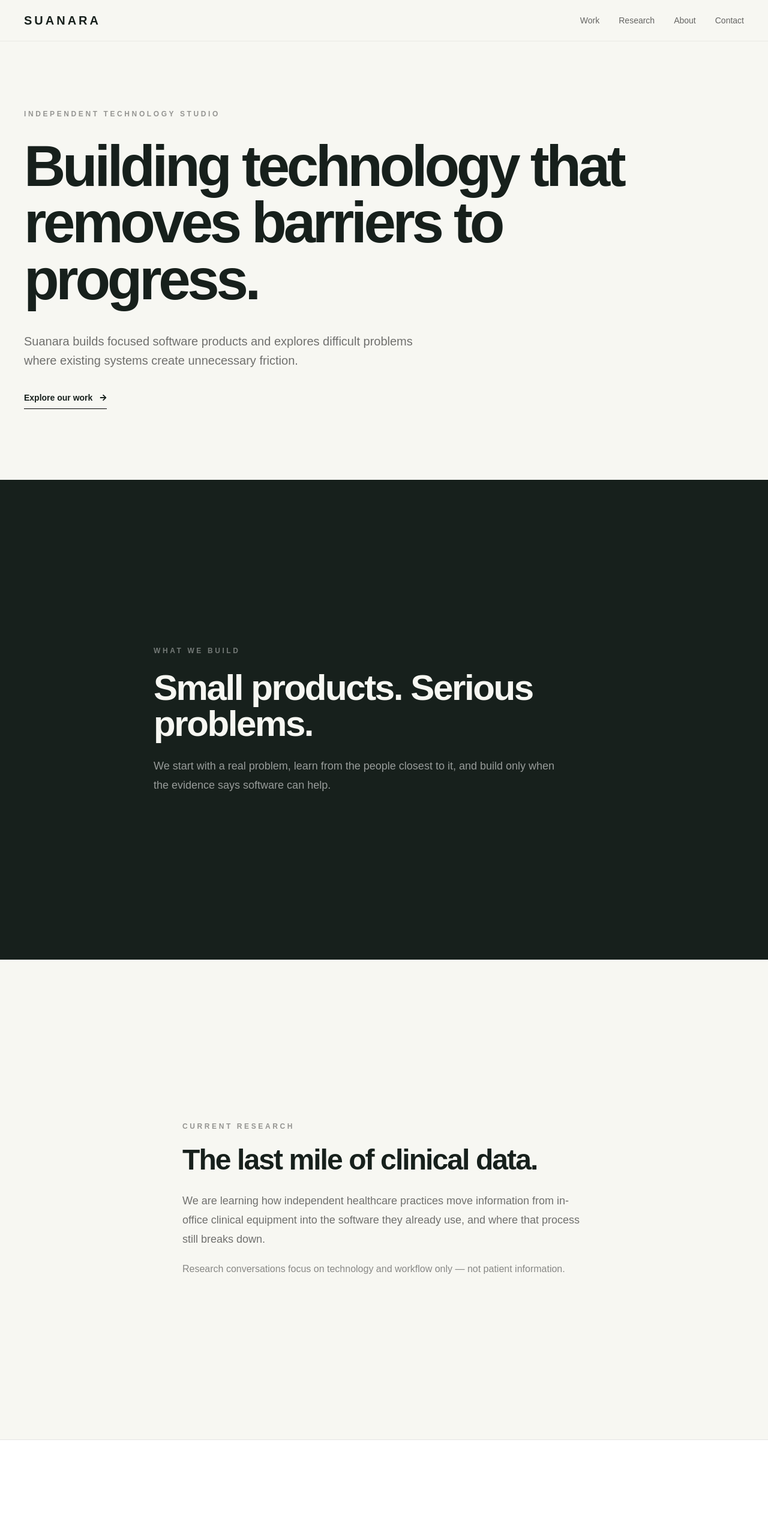
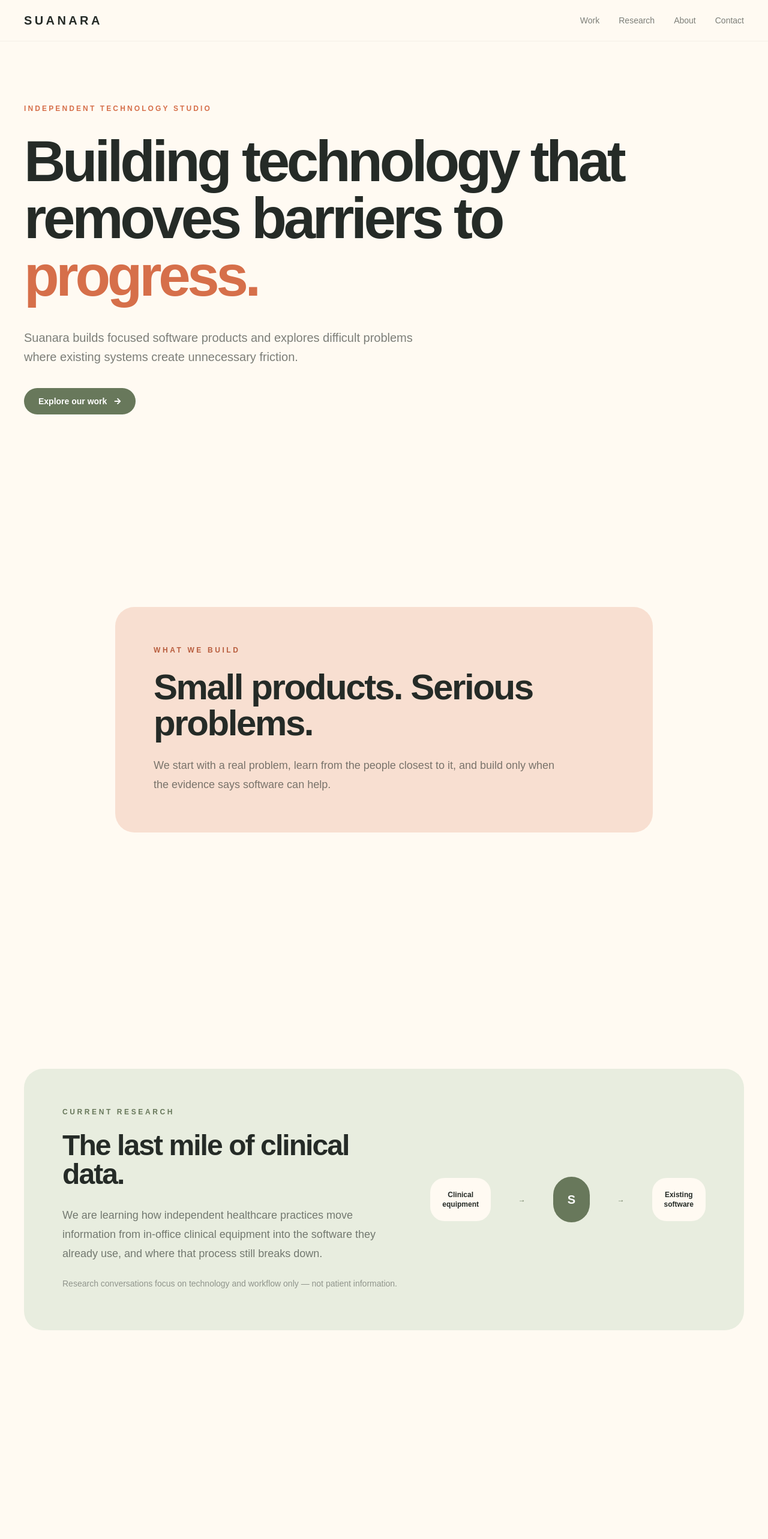
Before and after one commit to leracraft/portfolio, a Next.js app: page / in a window 1280 px wide. Shown: the top 2566 px of the page at 60% size. Built offline with nearby package versions, Linux system fonts and the light colour scheme.

Commit message:
Apply warm human-centered Suanara visual direction

```diff
--- a/app/page.tsx
+++ b/app/page.tsx
@@ -5,84 +5,50 @@ import { FaArrowRight, FaEnvelope, FaGithub, FaLinkedin } from "react-icons/fa";
 
 export default function Home() {
   return (
-    <main className="min-h-screen bg-[#f7f7f2] text-[#17201c] selection:bg-[#dce7df]">
-      <header className="fixed inset-x-0 top-0 z-50 border-b border-black/5 bg-[#f7f7f2]/95 backdrop-blur-xl">
+    <main className="min-h-screen bg-[#fffaf2] text-[#252b27] selection:bg-[#f6cdb8]">
+      <header className="fixed inset-x-0 top-0 z-50 border-b border-[#252b27]/5 bg-[#fffaf2]/95 backdrop-blur-xl">
         <div className="mx-auto flex max-w-7xl items-center justify-between px-6 py-5 lg:px-10">
-          <a href="#top" className="text-xl font-black tracking-[0.2em]">SUANARA</a>
-          <nav className="hidden items-center gap-8 text-sm font-medium text-black/60 md:flex">
-            <a href="#work" className="hover:text-black">Work</a>
-            <a href="#research" className="hover:text-black">Research</a>
-            <a href="#about" className="hover:text-black">About</a>
-            <a href="#contact" className="hover:text-black">Contact</a>
+          <a href="#top" className="text-xl font-black tracking-[0.22em]">SUANARA</a>
+          <nav className="hidden items-center gap-8 text-sm font-medium text-[#252b27]/60 md:flex">
+            <a href="#work" className="transition hover:text-[#d66f4a]">Work</a><a href="#research" className="transition hover:text-[#d66f4a]">Research</a><a href="#about" className="transition hover:text-[#d66f4a]">About</a><a href="#contact" className="transition hover:text-[#d66f4a]">Contact</a>
           </nav>
         </div>
       </header>
 
       <section id="top" className="flex min-h-screen items-center px-6 pb-16 pt-32 lg:px-10">
         <div className="mx-auto w-full max-w-7xl">
-          <motion.p initial={{ opacity: 0 }} animate={{ opacity: 1 }} className="mb-6 text-[11px] font-bold uppercase tracking-[0.26em] text-black/40 sm:mb-8 sm:text-xs sm:tracking-[0.3em]">
-            Independent technology studio
-          </motion.p>
-          <motion.h1 initial={{ opacity: 0, y: 20 }} animate={{ opacity: 1, y: 0 }} transition={{ duration: 0.65 }} className="max-w-5xl text-[3.6rem] font-black leading-[0.98] tracking-[-0.055em] sm:text-7xl lg:text-8xl">
-            Building technology that removes barriers to progress.
-          </motion.h1>
-          <motion.p initial={{ opacity: 0, y: 12 }} animate={{ opacity: 1, y: 0 }} transition={{ delay: 0.18 }} className="mt-8 max-w-2xl text-lg leading-8 text-black/55 sm:mt-10 sm:text-xl">
-            Suanara builds focused software products and explores difficult problems where existing systems create unnecessary friction.
-          </motion.p>
-          <a href="#work" className="mt-9 inline-flex items-center gap-3 border-b border-black pb-2 text-sm font-bold">
-            Explore our work <FaArrowRight className="text-xs" />
-          </a>
+          <motion.p initial={{ opacity: 0 }} animate={{ opacity: 1 }} className="mb-6 text-[11px] font-bold uppercase tracking-[0.26em] text-[#d66f4a] sm:mb-8 sm:text-xs">Independent technology studio</motion.p>
+          <motion.h1 initial={{ opacity: 0, y: 20 }} animate={{ opacity: 1, y: 0 }} transition={{ duration: .65 }} className="max-w-5xl text-[3.35rem] font-black leading-[.99] tracking-[-.055em] sm:text-7xl lg:text-8xl">Building technology that removes barriers to <span className="text-[#d66f4a]">progress.</span></motion.h1>
+          <motion.p initial={{ opacity: 0, y: 12 }} animate={{ opacity: 1, y: 0 }} transition={{ delay: .18 }} className="mt-8 max-w-2xl text-lg leading-8 text-[#252b27]/60 sm:mt-10 sm:text-xl">Suanara builds focused software products and explores difficult problems where existing systems create unnecessary friction.</motion.p>
+          <a href="#work" className="mt-9 inline-flex items-center gap-3 rounded-full bg-[#68785b] px-6 py-3 text-sm font-bold text-white transition hover:-translate-y-0.5">Explore our work <FaArrowRight className="text-xs" /></a>
         </div>
       </section>
 
-      <section id="work" className="border-t border-black/10 bg-[#17201c] px-6 py-24 text-[#f7f7f2] lg:px-10 lg:py-28">
-        <div className="mx-auto max-w-7xl">
-          <p className="text-xs font-bold uppercase tracking-[0.3em] text-white/40">What we build</p>
-          <h2 className="mt-6 max-w-3xl text-5xl font-black tracking-[-0.04em] sm:text-6xl">Small products. Serious problems.</h2>
-          <p className="mt-6 max-w-2xl text-lg leading-8 text-white/55">We start with a real problem, learn from the people closest to it, and build only when the evidence says software can help.</p>
+      <section id="work" className="px-6 py-24 lg:px-10 lg:py-28">
+        <div className="mx-auto max-w-7xl rounded-[2rem] bg-[#f8dfd1] p-8 sm:p-12 lg:p-16">
+          <p className="text-xs font-bold uppercase tracking-[.3em] text-[#b85d3e]">What we build</p>
+          <h2 className="mt-6 max-w-3xl text-5xl font-black tracking-[-.04em] sm:text-6xl">Small products. Serious problems.</h2>
+          <p className="mt-6 max-w-2xl text-lg leading-8 text-[#252b27]/60">We start with a real problem, learn from the people closest to it, and build only when the evidence says software can help.</p>
         </div>
       </section>
 
-      <section id="research" className="px-6 py-24 lg:px-10 lg:py-28">
-        <div className="mx-auto max-w-7xl">
-          <p className="text-xs font-bold uppercase tracking-[0.3em] text-black/40">Current research</p>
-          <h2 className="mt-6 max-w-3xl text-5xl font-black tracking-[-0.04em]">The last mile of clinical data.</h2>
-          <p className="mt-7 max-w-2xl text-lg leading-8 text-black/55">We are learning how independent healthcare practices move information from in-office clinical equipment into the software they already use, and where that process still breaks down.</p>
-          <p className="mt-5 max-w-2xl leading-7 text-black/45">Research conversations focus on technology and workflow only — not patient information.</p>
+      <section id="research" className="px-6 py-16 lg:px-10 lg:py-24">
+        <div className="mx-auto grid max-w-7xl gap-10 rounded-[2rem] bg-[#e8eddf] p-8 sm:p-12 lg:grid-cols-[1fr_.8fr] lg:p-16">
+          <div><p className="text-xs font-bold uppercase tracking-[.3em] text-[#68785b]">Current research</p><h2 className="mt-6 max-w-3xl text-5xl font-black tracking-[-.04em]">The last mile of clinical data.</h2><p className="mt-7 max-w-2xl text-lg leading-8 text-[#252b27]/60">We are learning how independent healthcare practices move information from in-office clinical equipment into the software they already use, and where that process still breaks down.</p><p className="mt-5 max-w-2xl text-sm leading-7 text-[#252b27]/45">Research conversations focus on technology and workflow only — not patient information.</p></div>
+          <div className="flex items-center justify-center"><div className="flex w-full items-center justify-between gap-3 text-center text-xs font-bold"><div className="rounded-3xl bg-[#fffaf2] p-5">Clinical<br/>equipment</div><span className="text-[#68785b]">→</span><div className="rounded-full bg-[#68785b] p-6 text-xl text-white">S</div><span className="text-[#68785b]">→</span><div className="rounded-3xl bg-[#fffaf2] p-5">Existing<br/>software</div></div></div>
         </div>
       </section>
 
-      <section id="about" className="border-y border-black/10 bg-white px-6 py-24 lg:px-10 lg:py-28">
-        <div className="mx-auto grid max-w-7xl gap-12 md:grid-cols-[0.65fr_1fr] md:items-center">
-          <div className="overflow-hidden bg-[#eef0eb]">
-            <img src="/profile.jpg" alt="Lera Suanu, founder of Suanara" className="aspect-square h-full w-full object-cover" />
-          </div>
-          <div>
-            <p className="text-xs font-bold uppercase tracking-[0.3em] text-black/40">Founder</p>
-            <h2 className="mt-6 text-5xl font-black tracking-[-0.04em]">Lera Suanu</h2>
-            <p className="mt-7 max-w-2xl text-lg leading-8 text-black/55">Lera is a software engineer focused on full-stack systems, cloud infrastructure, automation, and useful products. Suanara is the home for that work.</p>
-          </div>
+      <section id="about" className="px-6 py-24 lg:px-10 lg:py-28">
+        <div className="mx-auto grid max-w-7xl gap-12 md:grid-cols-[.65fr_1fr] md:items-center">
+          <div className="overflow-hidden rounded-[2rem] bg-[#f8dfd1]"><img src="/profile.jpg" alt="Lera Suanu, founder of Suanara" className="aspect-square h-full w-full object-cover" /></div>
+          <div><p className="text-xs font-bold uppercase tracking-[.3em] text-[#d66f4a]">Founder</p><h2 className="mt-6 text-5xl font-black tracking-[-.04em]">Lera Suanu</h2><p className="mt-7 max-w-2xl text-lg leading-8 text-[#252b27]/60">Lera is a software engineer focused on full-stack systems, cloud infrastructure, automation, and useful products. Suanara is the home for that work.</p></div>
         </div>
       </section>
 
-      <section id="contact" className="px-6 py-24 lg:px-10 lg:py-28">
-        <div className="mx-auto max-w-7xl">
-          <p className="text-xs font-bold uppercase tracking-[0.3em] text-black/40">Contact</p>
-          <h2 className="mt-6 max-w-3xl text-5xl font-black tracking-[-0.04em]">Have a problem worth understanding?</h2>
-          <div className="mt-10 flex items-center gap-7 text-2xl">
-            <a href="https://github.com/leracraft" target="_blank" rel="noreferrer" aria-label="GitHub"><FaGithub /></a>
-            <a href="https://linkedin.com/in/lerabari-suanu" target="_blank" rel="noreferrer" aria-label="LinkedIn"><FaLinkedin /></a>
-            <a href="mailto:lerabari65@gmail.com" aria-label="Email"><FaEnvelope /></a>
-          </div>
-        </div>
-      </section>
+      <section id="contact" className="px-6 pb-24 lg:px-10 lg:pb-28"><div className="mx-auto max-w-7xl rounded-[2rem] bg-[#f5e8bd] p-8 sm:p-12"><p className="text-xs font-bold uppercase tracking-[.3em] text-[#8b772f]">Contact</p><h2 className="mt-6 max-w-3xl text-5xl font-black tracking-[-.04em]">Have a problem worth understanding?</h2><div className="mt-10 flex items-center gap-7 text-2xl"><a href="https://github.com/leracraft" target="_blank" rel="noreferrer" aria-label="GitHub"><FaGithub /></a><a href="https://linkedin.com/in/lerabari-suanu" target="_blank" rel="noreferrer" aria-label="LinkedIn"><FaLinkedin /></a><a href="mailto:lerabari65@gmail.com" aria-label="Email"><FaEnvelope /></a></div></div></section>
 
-      <footer className="border-t border-black/10 px-6 py-8 lg:px-10">
-        <div className="mx-auto flex max-w-7xl flex-col gap-3 text-xs text-black/40 sm:flex-row sm:items-center sm:justify-between">
-          <p className="font-bold tracking-[0.2em]">SUANARA</p>
-          <p>Independent software products and technology research.</p>
-        </div>
-      </footer>
+      <footer className="border-t border-[#252b27]/10 px-6 py-8 lg:px-10"><div className="mx-auto flex max-w-7xl flex-col gap-3 text-xs text-[#252b27]/40 sm:flex-row sm:items-center sm:justify-between"><p className="font-bold tracking-[.2em]">SUANARA</p><p>Independent software products and technology research.</p></div></footer>
     </main>
   );
 }
```
